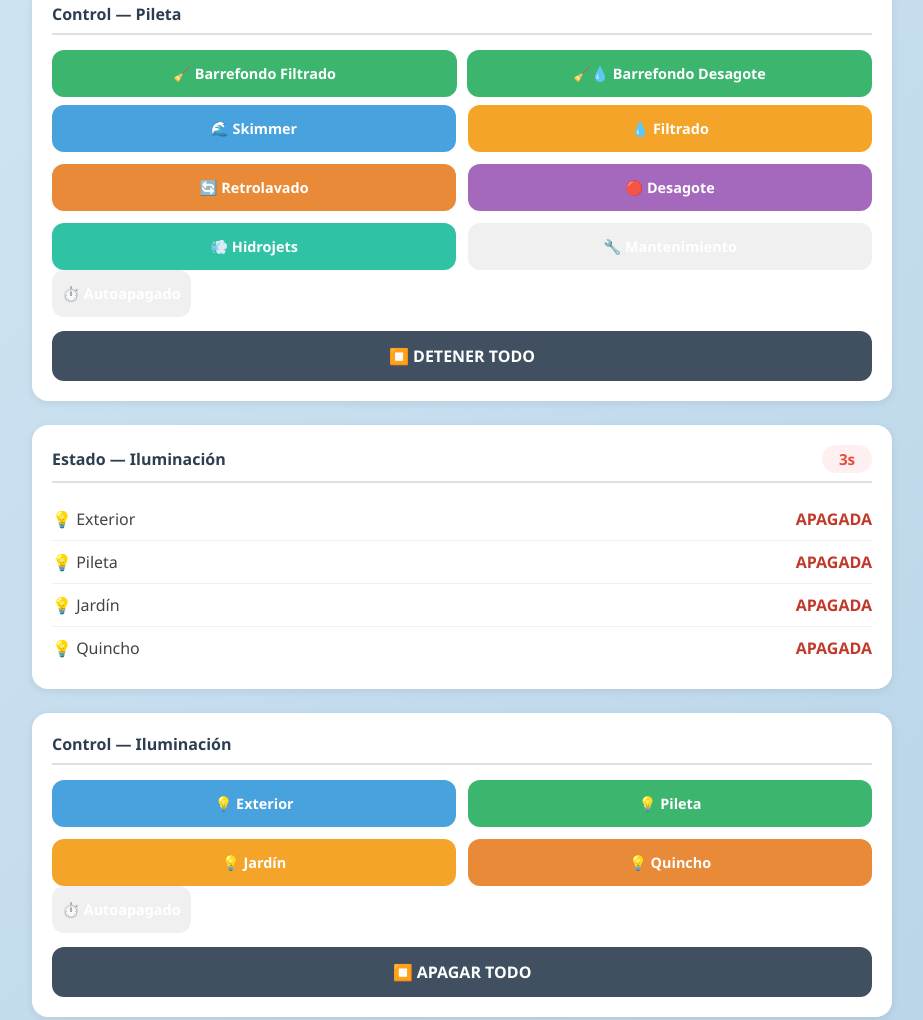
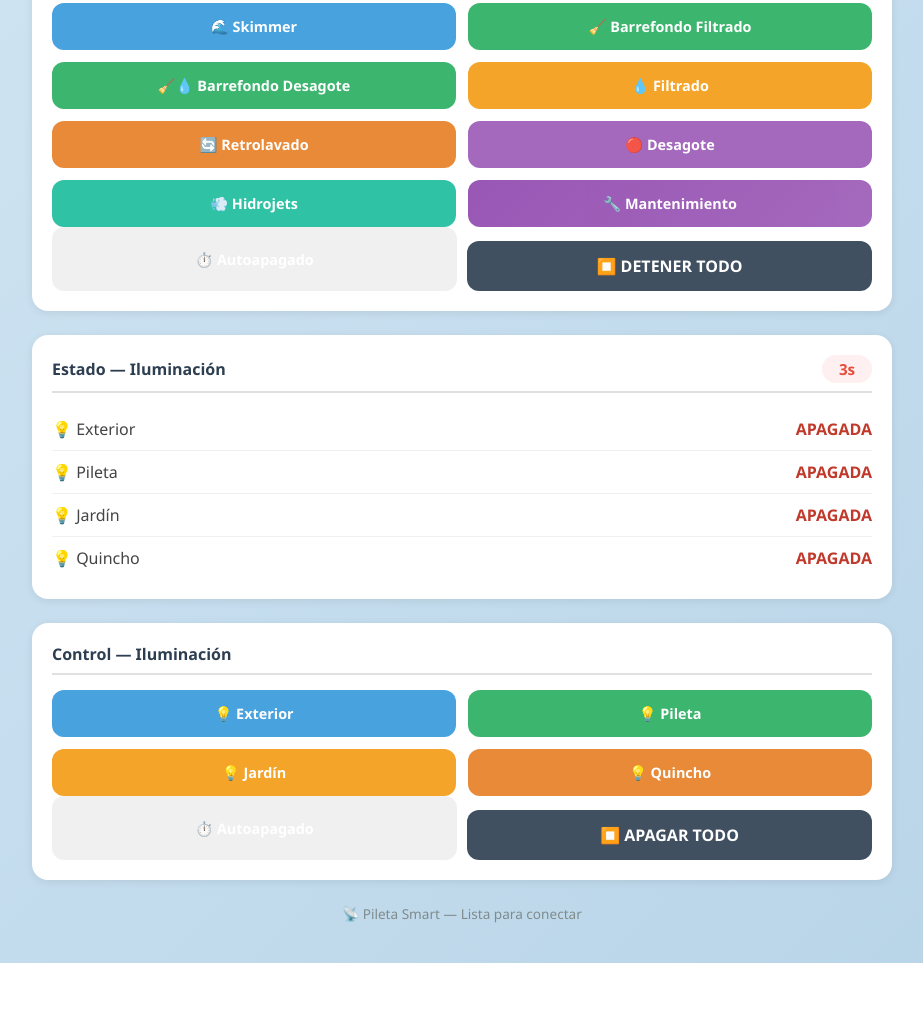
Before and after one commit to Vehiculosenventa/smart.pileta, a plain HTML site: page index.html in a window 1280 px wide. Shown: the part 1682-2702 px from the top of the page, without its empty margins (178-1101 px from the left). After the commit the page ends 2645 px from the top, so only its background shows below. Drawn offline with Linux system fonts and the light colour scheme; a script that the page names is missing.

Commit message:
Refactor button layout for better organization

```diff
--- a/index.html
+++ b/index.html
@@ -61,8 +61,10 @@
             <button id="btn-llenado" class="boton btn-azul-agua" onclick="toggleValvulaBomba('llenado')">🏊 Pileta</button>
             <button id="btn-mtto-bomba" class="boton btn-mantenimiento" onclick="iniciarMantenimientoBomba()">🔧 Mantenimiento</button>
         </div>
+        <div class="fila-doble">
             <button id="btn-autoapagado-bomba" class="boton" onclick="abrirTemporizador('bomba')">⏱️ Autoapagado</button>
             <button class="boton btn-detener" onclick="detenerTodoBomba()">⏹️ DETENER TODO</button>
+        </div>
     </div>
 
     <div class="tarjeta">
@@ -110,21 +112,20 @@
 
     <div class="tarjeta">
         <h2>Control — Pileta</h2>
-        <!-- Barrefondo uno al lado del otro -->
-        <div class="fila-doble">
+        <div class="fila-doble-tres">
+            <button id="btn-skimmer" class="boton btn-p1" onclick="activarValvulaPileta('skimmer')">🌊 Skimmer</button>
             <button id="btn-barrefondo" class="boton btn-p2" onclick="activarValvulaPileta('barrefondo')">🧹 Barrefondo Filtrado</button>
             <button id="btn-barrefondo-desagote" class="boton btn-p2" onclick="activarValvulaPileta('barrefondo-desagote')">🧹💧 Barrefondo Desagote</button>
-        </div>
-        <div class="fila-doble-tres">
-            <button id="btn-skimmer" class="boton btn-p1" onclick="activarValvulaPileta('skimmer')">🌊 Skimmer</button>
             <button id="btn-filtrado" class="boton btn-p3" onclick="activarValvulaPileta('filtrado')">💧 Filtrado</button>
             <button id="btn-retrolavado" class="boton btn-p4" onclick="activarValvulaPileta('retrolavado')">🔄 Retrolavado</button>
             <button id="btn-desagote" class="boton btn-p5" onclick="activarValvulaPileta('desagote')">🔴 Desagote</button>
             <button id="btn-hidrojets" class="boton btn-p6" onclick="activarValvulaPileta('hidrojets')">💨 Hidrojets</button>
-            <button id="btn-mtto-pileta" class="boton" onclick="iniciarMantenimientoPileta()">🔧 Mantenimiento</button>
+            <button id="btn-mtto-pileta" class="boton btn-mantenimiento" onclick="iniciarMantenimientoPileta()">🔧 Mantenimiento</button>
         </div>
+        <div class="fila-doble">
             <button id="btn-autoapagado-pileta" class="boton" onclick="abrirTemporizador('pileta')">⏱️ Autoapagado</button>
             <button class="boton btn-detener" onclick="detenerTodoPileta()">⏹️ DETENER TODO</button>
+        </div>
     </div>
 
     <div class="tarjeta">
@@ -158,11 +159,13 @@
             <button id="btn-luz-jardin" class="boton btn-p3" onclick="toggleLuz('jardin')">💡 Jardín</button>
             <button id="btn-luz-quincho" class="boton btn-p4" onclick="toggleLuz('quincho')">💡 Quincho</button>
         </div>
+        <div class="fila-doble">
             <button id="btn-autoapagado-luces" class="boton" onclick="abrirTemporizador('luces')">⏱️ Autoapagado</button>
             <button class="boton btn-detener" onclick="apagarTodoLuces()">⏹️ APAGAR TODO</button>
         </div>
+    </div>
 
-    <!-- Recuadro del temporizador - cargado desde el script -->
+    <!-- Recuadro del temporizador -->
     <div id="modal-temporizador"></div>
 
     <div class="pie">📡 Pileta Smart — Lista para conectar</div>
```
Lines whose indentation alone changed are shown as unchanged.
